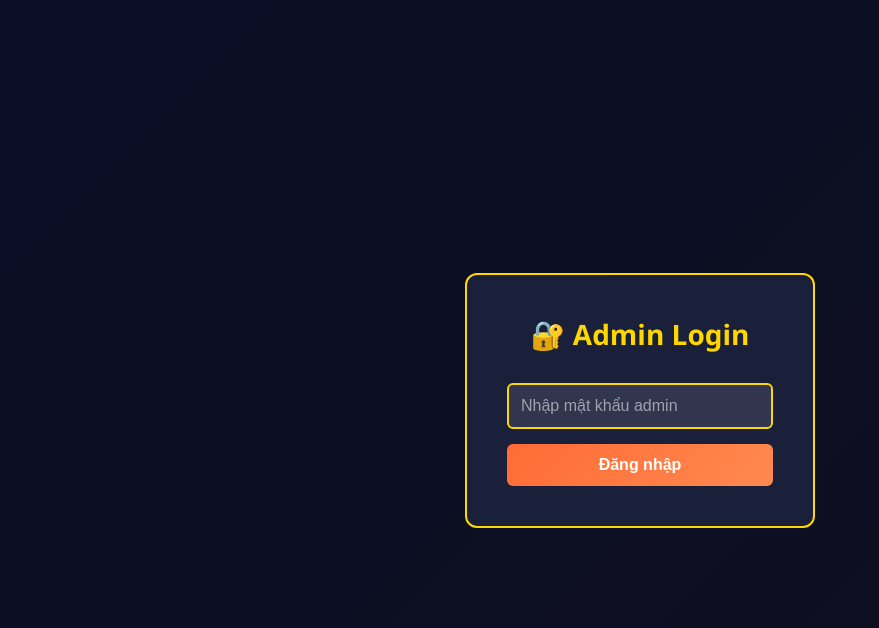
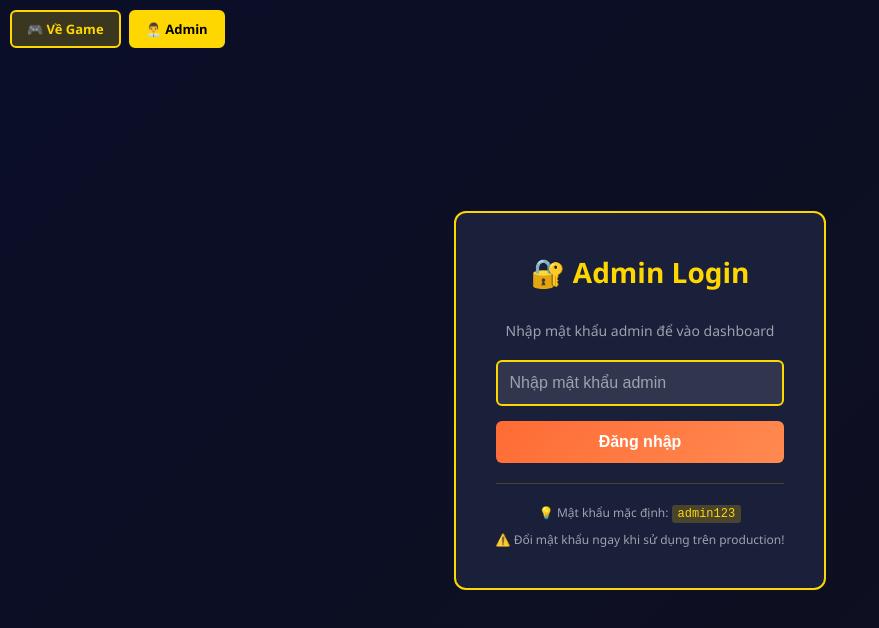
Before and after one commit to nhan154p/t-i-x-u-, a plain HTML site: page admin.html in a window 1280 px wide. Shown: the whole page, without its empty margins (0-879 px from the left). Drawn offline with Linux system fonts and the light colour scheme.

Commit message:
Add admin dashboard access via /admin route on Netlify

```diff
--- a/admin-styles.css
+++ b/admin-styles.css
@@ -459,6 +459,64 @@ textarea.input-field {
     color: var(--text-muted);
 }
 
+/* Quick Links */
+.quick-links {
+    position: fixed;
+    top: 10px;
+    left: 10px;
+    z-index: 50;
+    display: flex;
+    gap: 8px;
+}
+
+.link-btn {
+    padding: 8px 15px;
+    background: rgba(255, 215, 0, 0.2);
+    border: 2px solid var(--accent);
+    border-radius: 6px;
+    color: var(--accent);
+    text-decoration: none;
+    font-size: 13px;
+    font-weight: bold;
+    transition: 0.3s;
+}
+
+.link-btn:hover {
+    background: rgba(255, 215, 0, 0.4);
+}
+
+.link-btn.active {
+    background: var(--accent);
+    color: #000;
+}
+
+/* Login Info */
+.info-text {
+    color: var(--text-muted);
+    font-size: 14px;
+    margin-bottom: 20px;
+}
+
+.info-small {
+    font-size: 12px;
+    color: var(--text-muted);
+    margin-top: 10px;
+}
+
+.info-small code {
+    background: rgba(255, 215, 0, 0.2);
+    padding: 2px 6px;
+    border-radius: 3px;
+    color: var(--accent);
+    font-family: monospace;
+}
+
+.login-box hr {
+    border: none;
+    border-top: 1px solid rgba(255, 215, 0, 0.2);
+    margin: 20px 0;
+}
+
 /* Responsive */
 @media (max-width: 768px) {
     .admin-sidebar {
--- a/admin.html
+++ b/admin.html
@@ -7,15 +7,25 @@
     <link rel="stylesheet" href="admin-styles.css">
 </head>
 <body>
+    <!-- Quick Access Links (top-left) -->
+    <div class="quick-links">
+        <a href="/" class="link-btn">🎮 Về Game</a>
+        <a href="/admin" class="link-btn active">👨‍💼 Admin</a>
+    </div>
+
     <!-- Login Screen -->
     <div id="login-screen" class="login-container">
         <div class="login-box">
             <h1>🔐 Admin Login</h1>
+            <p class="info-text">Nhập mật khẩu admin để vào dashboard</p>
             <form id="login-form">
                 <input type="password" id="admin-password" placeholder="Nhập mật khẩu admin" required>
                 <button type="submit" class="btn-login">Đăng nhập</button>
             </form>
             <p id="login-error" class="error-message"></p>
+            <hr>
+            <p class="info-small">💡 Mật khẩu mặc định: <code>admin123</code></p>
+            <p class="info-small">⚠️ Đổi mật khẩu ngay khi sử dụng trên production!</p>
         </div>
     </div>
 
```
Also changed, not shown: 1 other file.
